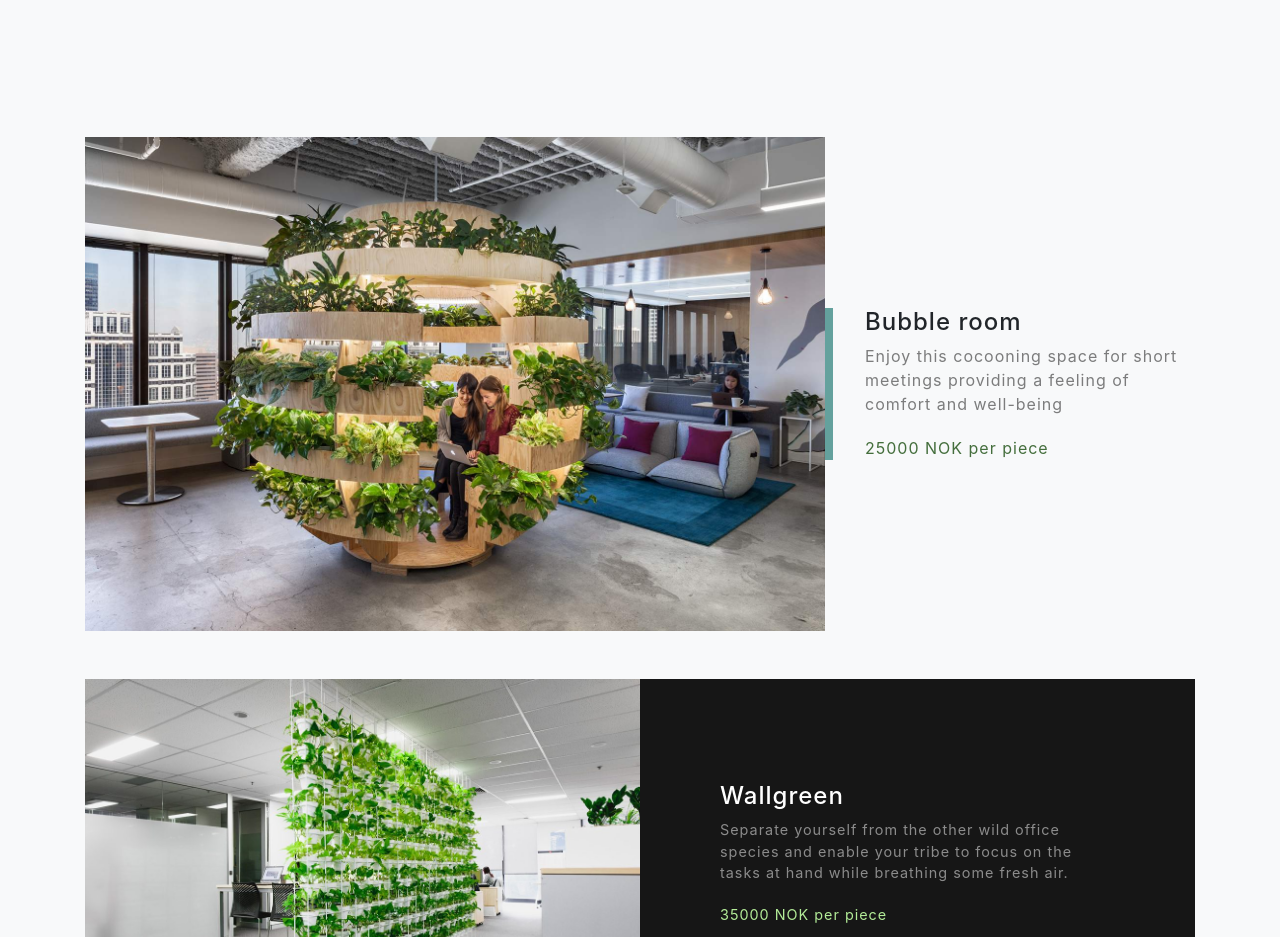
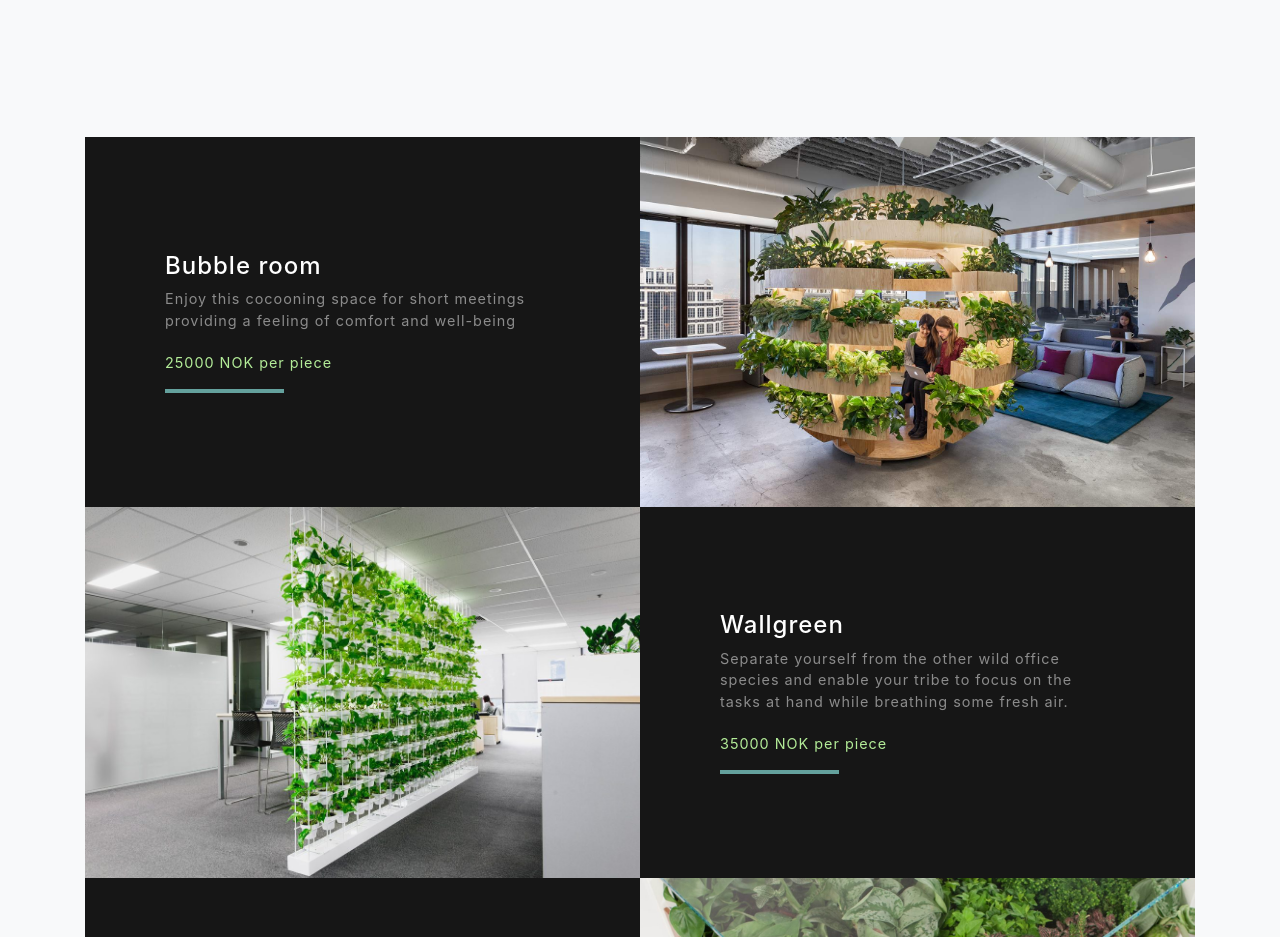
Before and after one commit to AntouanK/greenmakers, a website with bundled scripts: page index.html in a window 1280 px wide. Shown: the part 1560-2497 px from the top of the page. Built offline with nearby package versions, Linux system fonts and the light colour scheme.

Commit message:
products style consistency

```diff
--- a/index.html
+++ b/index.html
@@ -119,26 +119,34 @@
     <!-- Projects Section -->
     <section id="projects" class="projects-section bg-light">
       <div class="container">
-        <!-- Featured Project Row -->
-        <div class="row align-items-center no-gutters mb-4 mb-lg-5">
-          <div class="col-xl-8 col-lg-7">
-            <img class="img-fluid mb-3 mb-lg-0" src="img/1.jpg" alt="" />
+
+        <!-- product1 -->
+        <div class="row justify-content-center no-gutters mb-5 mb-lg-0">
+          <div class="col-lg-6" style="display: flex;">
+            <img class="img-fluid" src="img/1.jpg" alt="" />
           </div>
-          <div class="col-xl-4 col-lg-5">
-            <div class="featured-text text-center text-lg-left">
-              <h4>Bubble room</h4>
-              <p class="text-black-50 mb-0">
-                Enjoy this cocooning space for short meetings providing a
-                feeling of comfort and well-being
-              </p>
-              <p class="price-text mb-0">
-                25000 NOK per piece
-              </p>
+          <div class="col-lg-6 order-lg-first">
+            <div class="bg-black text-center h-100 project">
+              <div class="d-flex h-100">
+                <div
+                  class="project-text w-100 my-auto text-center text-lg-left"
+                >
+                  <h4 class="text-white">Bubble room</h4>
+                  <p class="mb-0 text-white-50">
+                    Enjoy this cocooning space for short meetings providing a
+                        feeling of comfort and well-being
+                  </p>
+                  <p class="price-text-white mb-0">
+                    25000 NOK per piece
+                  </p>
+                  <hr class="d-none d-lg-block mb-0 ml-0" />
+                </div>
+              </div>
             </div>
           </div>
         </div>
 
-        <!-- Project One Row -->
+        <!-- product2 -->
         <div class="row justify-content-center no-gutters mb-5 mb-lg-0">
           <div class="col-lg-6" style="display: flex;">
             <img class="img-fluid" src="img/2.jpg" alt="" />
@@ -165,7 +173,7 @@
           </div>
         </div>
 
-        <!-- Project Two Row -->
+        <!-- product3 -->
         <div class="row justify-content-center no-gutters">
           <div class="col-lg-6" style="display: flex;">
             <img class="img-fluid" src="img/3.jpg" alt="" />
```
